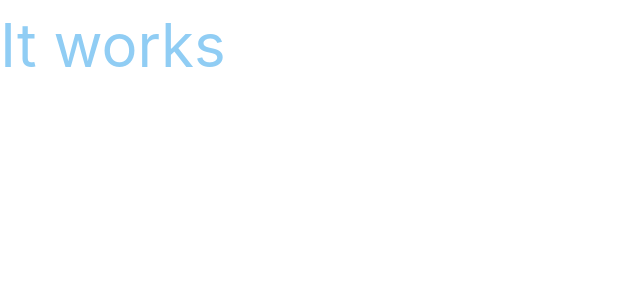
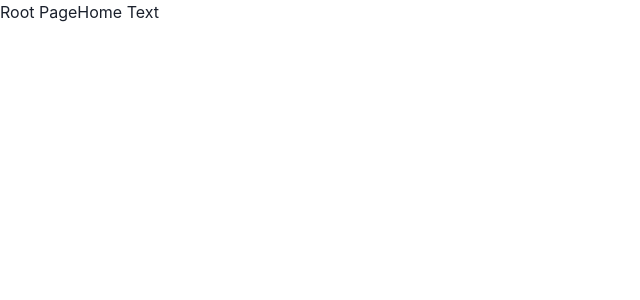
Before and after one commit to Mangpha/airbnb_clone_frontend, a React (Create React App) app: page / in a window 1280 px wide. Shown: the top 300 px of the page, without its empty margins (0-640 px from the left). Built offline with nearby package versions, Linux system fonts and the light colour scheme.

Commit message:
Router Setup

```diff
--- a/src/App.tsx
+++ /dev/null
@@ -1,14 +0,0 @@
-import { Text } from '@chakra-ui/react';
-import React from 'react';
-
-function App() {
-	return (
-		<div>
-			<Text color={'blue.200'} fontSize={'6xl'}>
-				It works
-			</Text>
-		</div>
-	);
-}
-
-export default App;
--- /dev/null
+++ b/src/components/Root.tsx
@@ -0,0 +1,12 @@
+import { Outlet } from 'react-router-dom';
+
+const Root = () => {
+	return (
+		<h1>
+			Root Page
+			<Outlet />
+		</h1>
+	);
+};
+
+export default Root;
--- a/src/index.tsx
+++ b/src/index.tsx
@@ -1,7 +1,8 @@
 import React from 'react';
 import ReactDOM from 'react-dom/client';
-import App from './App';
 import { ChakraProvider } from '@chakra-ui/react';
+import { RouterProvider } from 'react-router-dom';
+import router from './router';
 
 const root = ReactDOM.createRoot(
 	document.getElementById('root') as HTMLElement
@@ -9,7 +10,7 @@ const root = ReactDOM.createRoot(
 root.render(
 	<React.StrictMode>
 		<ChakraProvider>
-			<App />
+			<RouterProvider router={router} />
 		</ChakraProvider>
 	</React.StrictMode>
 );
--- /dev/null
+++ b/src/router.tsx
@@ -0,0 +1,23 @@
+import { createBrowserRouter } from 'react-router-dom';
+import Root from './components/Root';
+import Home from './routes/Home';
+import Users from './routes/Users';
+
+const router = createBrowserRouter([
+	{
+		path: '/',
+		element: <Root />,
+		children: [
+			{
+				path: '',
+				element: <Home />,
+			},
+			{
+				path: 'users',
+				element: <Users />,
+			},
+		],
+	},
+]);
+
+export default router;
--- /dev/null
+++ b/src/routes/Home.tsx
@@ -0,0 +1,7 @@
+import React from 'react';
+
+const Home = () => {
+	return <span>Home Text</span>;
+};
+
+export default Home;
--- /dev/null
+++ b/src/routes/Users.tsx
@@ -0,0 +1,7 @@
+import React from 'react';
+
+const Users = () => {
+	return <h2>Users Page</h2>;
+};
+
+export default Users;
```
Also changed, not shown: src/routes/Test.tsx (added, +7 -0 lines).
